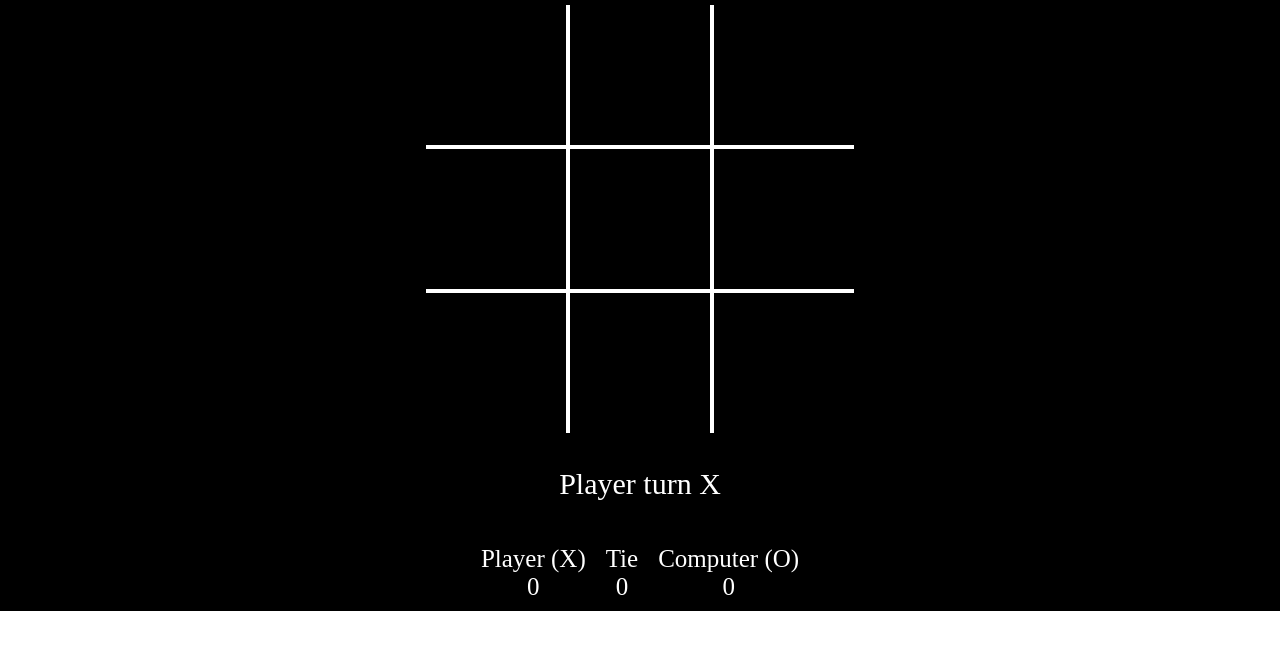
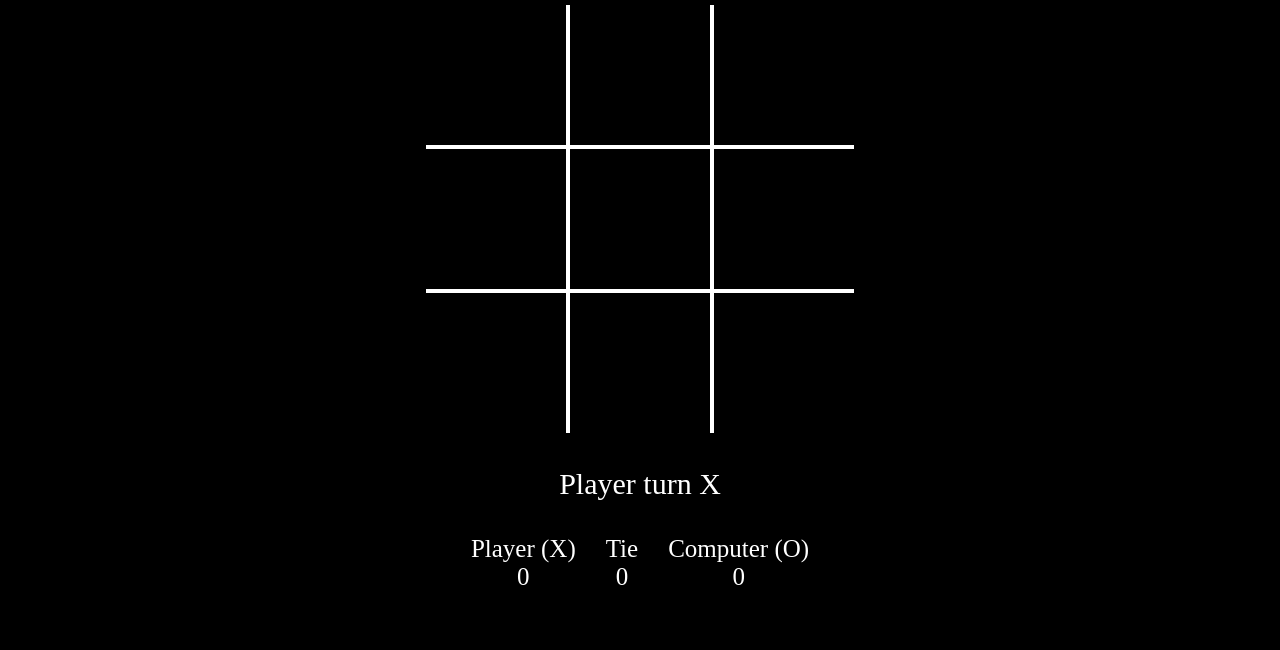
Before and after one commit to rraj7575/tic-tac-toe-typescript, a React (Create React App) app: page / in a window 1280 px wide. Shown: the top 650 px of the page. Built offline with nearby package versions, Linux system fonts and the light colour scheme.

Commit message:
completed

```diff
--- a/src/App.tsx
+++ b/src/App.tsx
@@ -4,7 +4,7 @@ import './css/global.css'
 
 function App() {
     return (
-        <div className="b-black">
+        <div className="b-black vh-100">
             <TicTacToe/>
         </div>
     );
--- a/src/components/game/TicTacToe.tsx
+++ b/src/components/game/TicTacToe.tsx
@@ -4,11 +4,16 @@ import {useEffect, useState} from "react";
 import {checkDraw, checkWinner} from "./../../helper/gameHelper";
 
 export type GameStateValue = 'X' | 'O' | null
- type ScoreType = {
-     playerXScore: number,
-     playerOScore: number,
-     tie: number
- }
+type ScoreType = {
+    playerXScore: number,
+    playerOScore: number,
+    tie: number
+}
+
+type WinnerPlayerType = {
+    hasWon: boolean,
+    playerName: 'X' | 'O' | ''
+}
 
 const initialGameState = Array(9).fill(null)
 
@@ -16,9 +21,9 @@ const playerScores: ScoreType = JSON.parse(sessionStorage.getItem('player_score'
 
 const TicTacToe = () => {
 
-    const [gameState, setGameState] = useState< GameStateValue[] >(initialGameState)
-    const [isXTurn, setTurn] = useState< boolean >(true)
-    const [isDraw, setDraw] = useState< boolean >(false)
+    const [gameState, setGameState] = useState<GameStateValue[]>(initialGameState)
+    const [isXTurn, setTurn] = useState<boolean>(true)
+    const [isDraw, setDraw] = useState<boolean>(false)
 
     const [{hasWon, playerName}, setWinner] = useState({
         hasWon: false,
@@ -56,8 +61,8 @@ const TicTacToe = () => {
         }))
     }, [playerXScore, playerOScore, tie])
 
-    const increasePlayerScore = (isDraw: boolean, playerName: GameStateValue ): void => {
-        if (isDraw){
+    const increasePlayerScore = (isDraw: boolean, playerName: GameStateValue): void => {
+        if (isDraw) {
             setPlayersScore(prevState => {
                 return {
                     ...prevState,
@@ -65,7 +70,7 @@ const TicTacToe = () => {
                 }
             })
         } else {
-            if (playerName){
+            if (playerName) {
                 setPlayersScore(prevState => {
                     return {
                         ...prevState,
@@ -128,7 +133,7 @@ const TicTacToe = () => {
                 </div>
                 <br/>
                 <div className='f-size-25 d-flex'>
-                    <div className='d-flex flex-direction-row p-10px'>
+                    <div className='d-flex flex-direction-row p-left-right-15px'>
                         <span>
                             Player (X)
                         </span>
@@ -136,7 +141,7 @@ const TicTacToe = () => {
                             {playerXScore}
                         </span>
                     </div>
-                    <div className='d-flex flex-direction-row p-10px'>
+                    <div className='d-flex flex-direction-row p-left-right-15px'>
                         <span>
                             Tie
                         </span>
@@ -144,7 +149,7 @@ const TicTacToe = () => {
                             {tie}
                         </span>
                     </div>
-                    <div className='d-flex flex-direction-row p-10px'>
+                    <div className='d-flex flex-direction-row p-left-right-15px'>
                         <span>
                             Computer (O)
                         </span>
--- a/src/components/game/ticTacToe.css
+++ b/src/components/game/ticTacToe.css
@@ -13,8 +13,9 @@
     padding-top: 5px;
 }
 
-.p-10px {
-    padding: 10px;
+.p-left-right-15px {
+    padding-left: 15px;
+    padding-right: 15px;
 }
 
 .d-flex {
--- a/src/css/global.css
+++ b/src/css/global.css
@@ -3,6 +3,10 @@
     padding: 0;
 }
 
+.vh-100{
+    height: 100vh;
+}
+
 .b-black{
     background-color: black;
 }
```
